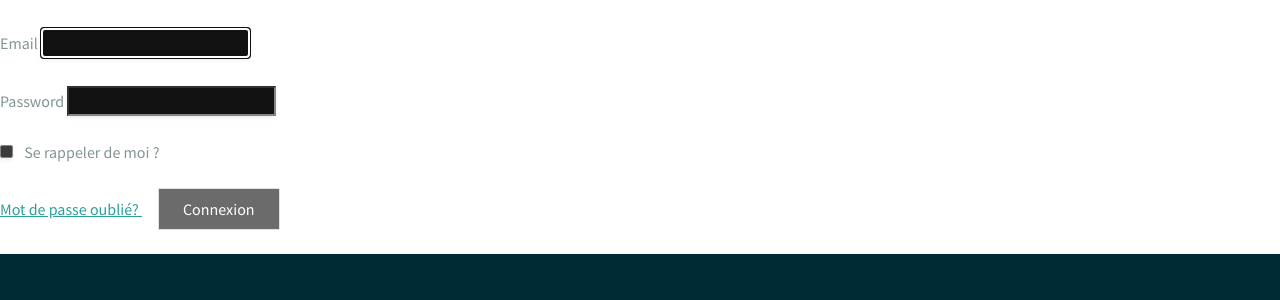
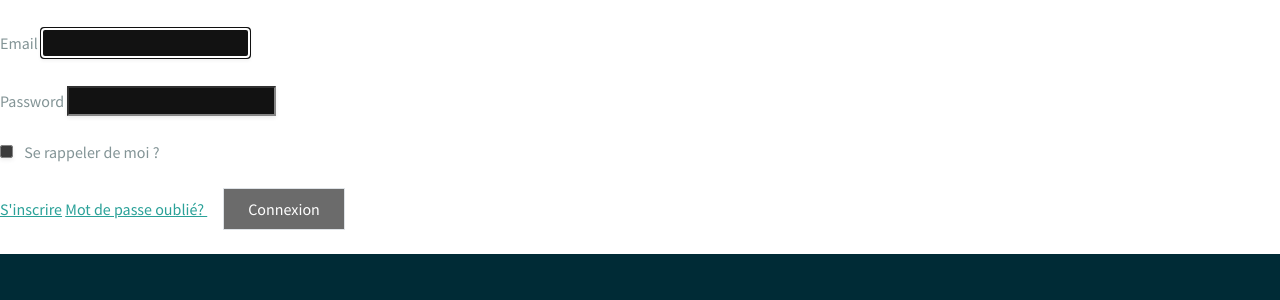
Before and after one commit to imalet/Bien-Immobilier, a Laravel app: page /login in a window 1280 px wide. Shown: the top 300 px of the page. Run offline with Laravel 10, Linux system fonts and the light colour scheme; style sheets or scripts are compiled from the project's sources.

Commit message:
Last Commit Wallah de Wallah

```diff
--- a/resources/views/auth/login.blade.php
+++ b/resources/views/auth/login.blade.php
@@ -29,7 +29,8 @@
             </label>
         </div>
 
-        <div class="flex items-center justify-end mt-4">
+        <div class="flex items-center justify-between mt-4">
+            <a href="/register">S'inscrire</a>
             @if (Route::has('password.request'))
             <a class="underline text-sm text-gray-600 dark:text-gray-400 hover:text-gray-900 dark:hover:text-gray-100 rounded-md focus:outline-none focus:ring-2 focus:ring-offset-2 focus:ring-indigo-500 dark:focus:ring-offset-gray-800" href="{{ route('password.request') }}">
                 {{ __('Mot de passe oublié?') }}
```
